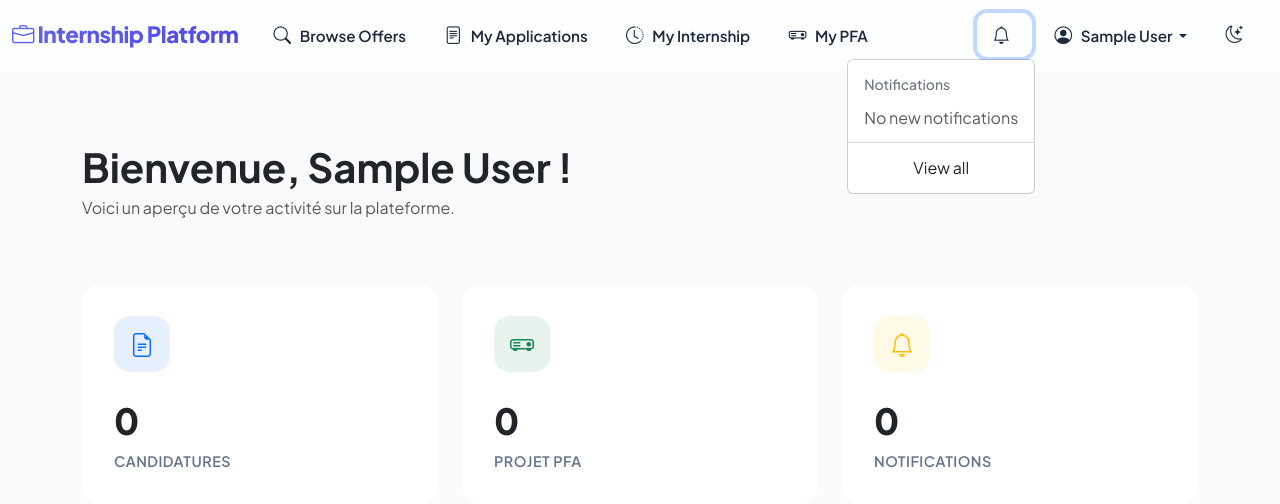
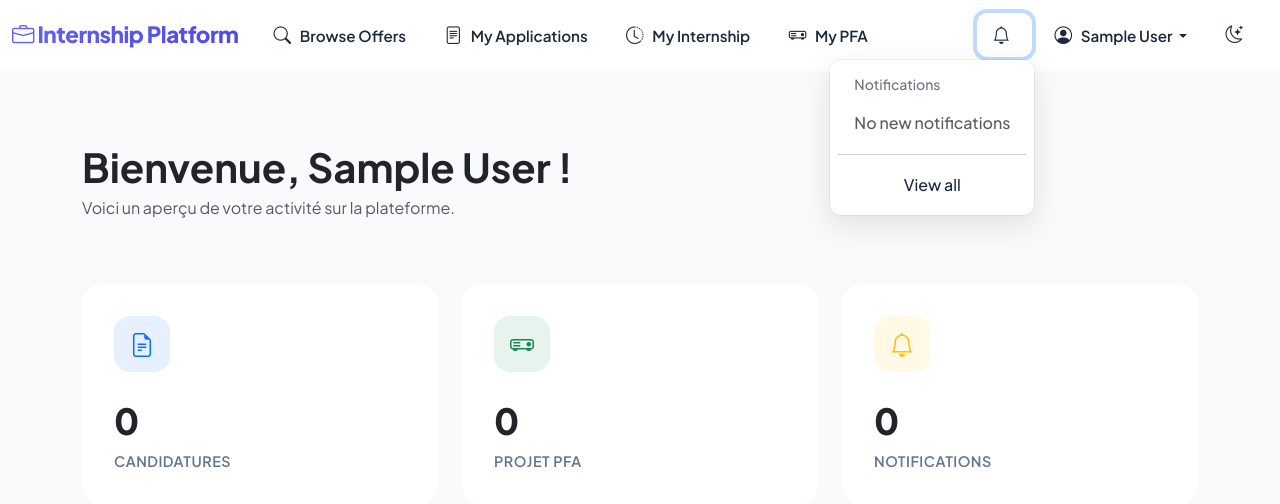
Before and after one commit to Ziad-Yousfi/stage-hub, a Django app: page / in a window 1280 px wide, after a click that opens the changed part. Shown: the top 504 px of the page. Run offline with Django 4.2, Linux system fonts and the light colour scheme; the visitor is signed in with stand-in values (Sample User, id 1).

Commit message:
fix: navbar dropdown interactivity and z-index priority for premium design

```diff
--- a/plateforme_stage/static/css/style.css
+++ b/plateforme_stage/static/css/style.css
@@ -38,12 +38,33 @@ body {
 
 /* Navbar Premium (Floating Glass) */
 .navbar {
-    background: var(--glass-bg) !important;
+    background: rgba(255, 255, 255, 0.9) !important;
     backdrop-filter: blur(12px);
     -webkit-backdrop-filter: blur(12px);
     border-bottom: 1px solid var(--glass-border);
     padding: 0.75rem 0;
     transition: all 0.3s ease;
+    z-index: 1050; /* Ensure navbar is above other elements */
+}
+
+.dropdown-menu {
+    border: 1px solid rgba(0,0,0,0.05);
+    border-radius: 12px;
+    box-shadow: 0 10px 30px rgba(0,0,0,0.1);
+    padding: 0.5rem;
+    z-index: 1100; /* Higher than navbar */
+}
+
+.dropdown-item {
+    border-radius: 8px;
+    padding: 0.6rem 1rem;
+    font-weight: 500;
+    color: var(--text-main);
+}
+
+.dropdown-item:hover {
+    background-color: rgba(99, 102, 241, 0.05);
+    color: var(--primary-color);
 }
 
 .navbar-brand {
```
